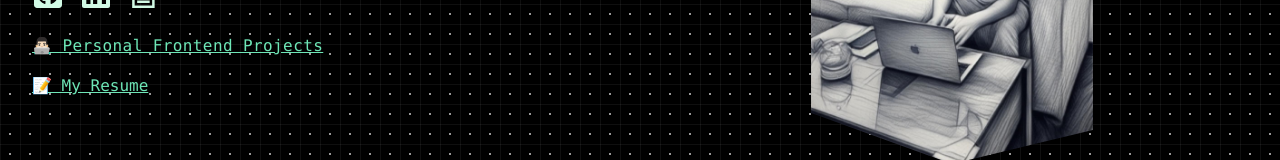
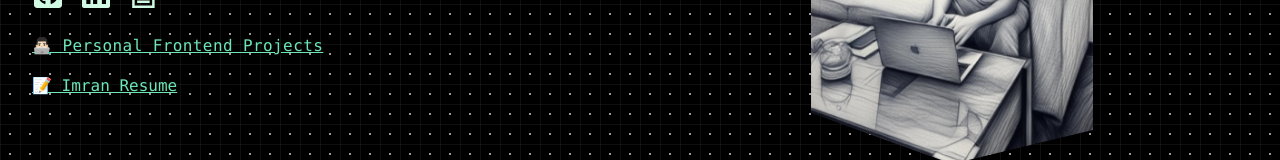
Before and after one commit to emmeiwhite/imran-portfolio-2024, a React (Vite) app: page / in a window 1280 px wide. Shown: the part 512-672 px from the top of the page. Built offline with nearby package versions, Linux system fonts and the light colour scheme; a web font is replaced by a local one.

Commit message:
chore: udpate resume

```diff
--- a/src/components/Hero.jsx
+++ b/src/components/Hero.jsx
@@ -1,4 +1,4 @@
-import resume from '../assets/Imran_Resume.pdf'
+import resume from '../assets/Imran-Resume.pdf'
 
 import heroImg from '../assets/immi-sketch-1.jpeg'
 import { FaGithubSquare, FaLinkedin, FaStackOverflow } from 'react-icons/fa'
@@ -68,7 +68,7 @@ function Hero() {
                 href={resume}
                 target="_black"
                 className="text-md pt-1 mt-3 underline font-medium text-emerald-300 block hover:text-emerald-500 transition-colors duration-300">
-                📝 My Resume
+                📝 Imran Resume
               </a>
             </div>
           </article>
```
Also changed, not shown: 2 other files (tests, documents, lock files or other folders).
